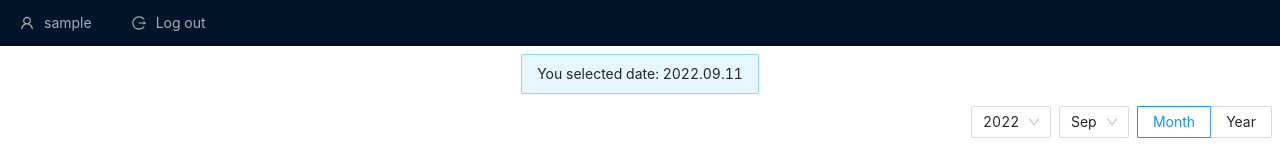
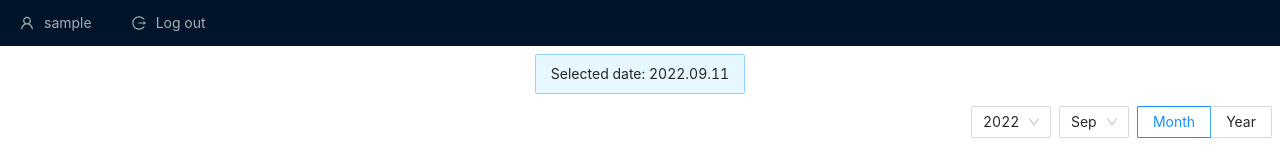
Before and after one commit to sergij14/calendar-events, a React (Create React App) app: page / in a window 1280 px wide. Shown: the top 159 px of the page. Built offline with nearby package versions, Linux system fonts and the light colour scheme; sample sign-in values are in the browser's storage.

Commit message:
fixed: changed text for selected date Badge

```diff
--- a/src/components/EventCalendar.tsx
+++ b/src/components/EventCalendar.tsx
@@ -69,7 +69,7 @@ export const EventCalendar: FC<EventCalendarProps> = ({ events }) => {
   return (
     <>
       <Row justify="center">
-        <Alert message={`You selected date: ${date}`} />
+        <Alert message={`Selected date: ${date}`} />
       </Row>
 
       <Calendar
```
